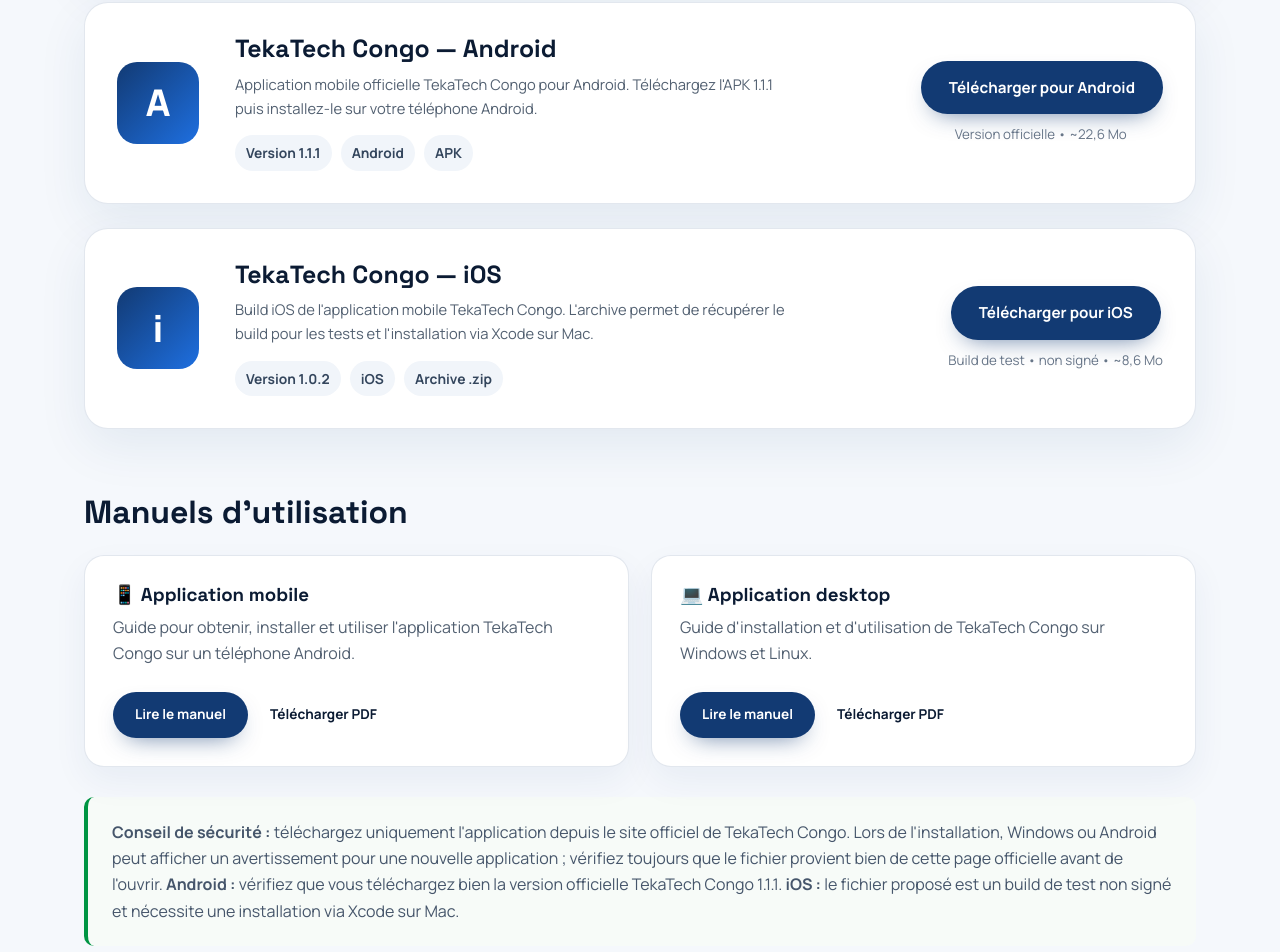
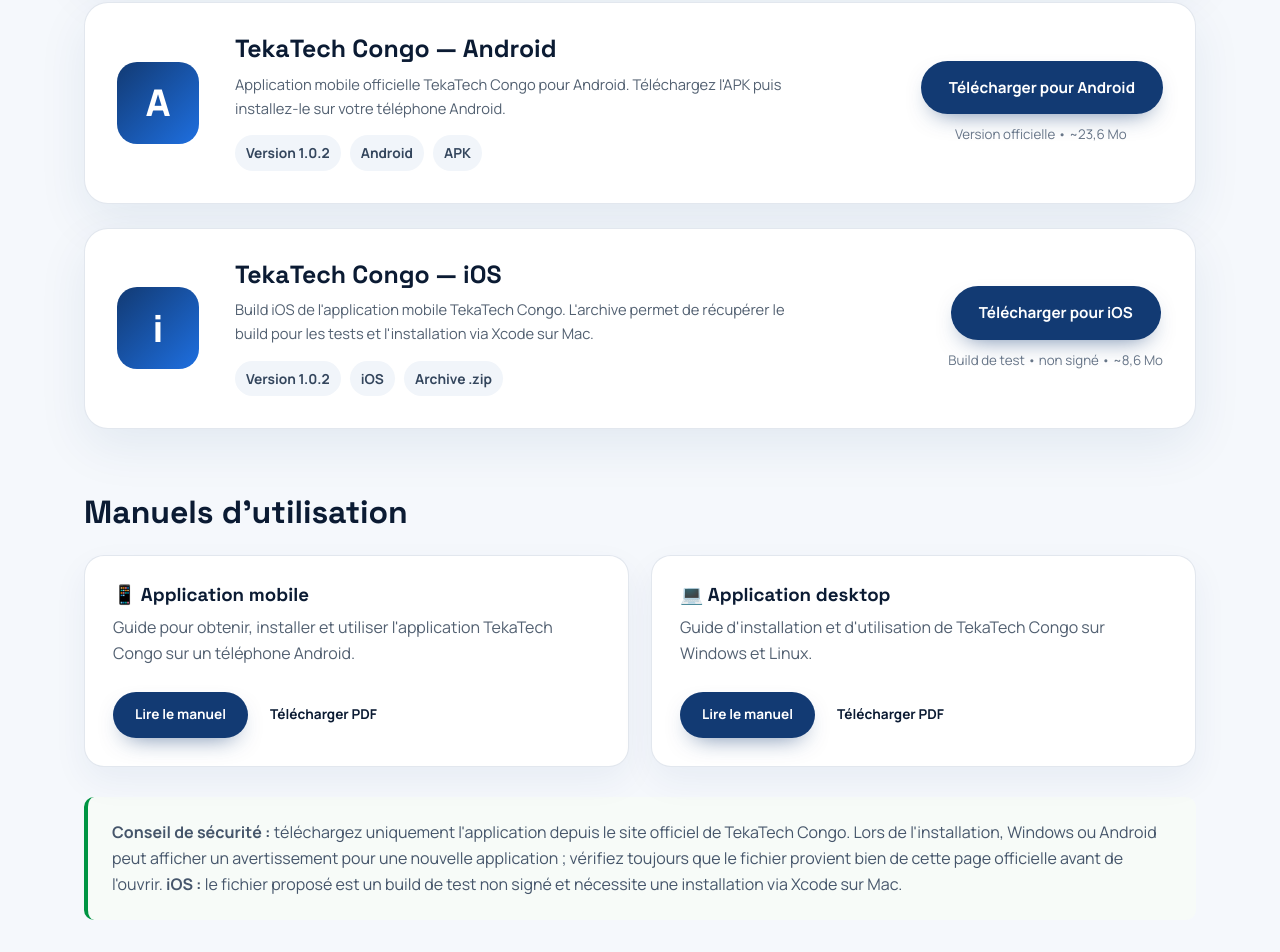
Before and after one commit to INFOTELCOM/Teka-Tech-Congo, a plain HTML site: page applications.html in a window 1280 px wide. Shown: the part 960-1912 px from the top of the page. Drawn offline with Linux system fonts and the light colour scheme.

```diff
--- a/applications.html
+++ b/applications.html
@@ -44,13 +44,13 @@
 <section class="apps-section"><div class="wrap">
 <article class="app-card"><div class="app-icon" aria-hidden="true">T</div><div><h2>TekaTech Congo Setup</h2><p>Application officielle TekaTech Congo pour Windows. Téléchargez l'installateur puis lancez-le pour commencer l'installation.</p><div class="app-meta"><span>Version 1.0.0</span><span>Windows</span><span>Installateur .exe</span></div></div><div class="download-box"><a class="btn btn-primary" href="downloads/TekaTech-Congo-Setup-1.0.0.exe" download>Télécharger</a><small>Version officielle • ~79 Mo</small></div></article>
 <article class="app-card" style="margin-top:24px"><div class="app-icon" aria-hidden="true">L</div><div><h2>TekaTech Congo — Linux</h2><p>Application officielle TekaTech Congo pour Linux. Téléchargez le fichier AppImage, autorisez son exécution puis ouvrez-le directement.</p><div class="app-meta"><span>Version 1.0.0</span><span>Linux</span><span>AppImage</span></div></div><div class="download-box"><a class="btn btn-primary" href="downloads/TekaTech-Congo-1.0.0-linux.AppImage" download>Télécharger pour Linux</a><small>Version officielle • AppImage</small></div></article>
-<article class="app-card" style="margin-top:24px"><div class="app-icon" aria-hidden="true">A</div><div><h2>TekaTech Congo — Android</h2><p>Application mobile officielle TekaTech Congo pour Android. Téléchargez l'APK 1.1.1 puis installez-le sur votre téléphone Android.</p><div class="app-meta"><span>Version 1.1.1</span><span>Android</span><span>APK</span></div></div><div class="download-box"><a class="btn btn-primary" href="downloads/TekaTech-Congo-Mobile-1.1.1.apk" download>Télécharger pour Android</a><small>Version officielle • ~22,6 Mo</small></div></article>
+<article class="app-card" style="margin-top:24px"><div class="app-icon" aria-hidden="true">A</div><div><h2>TekaTech Congo — Android</h2><p>Application mobile officielle TekaTech Congo pour Android. Téléchargez l'APK puis installez-le sur votre téléphone Android.</p><div class="app-meta"><span>Version 1.0.2</span><span>Android</span><span>APK</span></div></div><div class="download-box"><a class="btn btn-primary" href="downloads/TekaTech-Congo-Mobile-1.0.2.apk" download>Télécharger pour Android</a><small>Version officielle • ~23,6 Mo</small></div></article>
 <article class="app-card" style="margin-top:24px"><div class="app-icon" aria-hidden="true">i</div><div><h2>TekaTech Congo — iOS</h2><p>Build iOS de l'application mobile TekaTech Congo. L'archive permet de récupérer le build pour les tests et l'installation via Xcode sur Mac.</p><div class="app-meta"><span>Version 1.0.2</span><span>iOS</span><span>Archive .zip</span></div></div><div class="download-box"><a class="btn btn-primary" href="downloads/TekaTech-Congo-iOS-1.0.2.zip" download>Télécharger pour iOS</a><small>Build de test • non signé • ~8,6 Mo</small></div></article>
 <h2 class="manuals-title">Manuels d'utilisation</h2><div class="manual-grid">
 <article class="manual-card"><h3>📱 Application mobile</h3><p>Guide pour obtenir, installer et utiliser l'application TekaTech Congo sur un téléphone Android.</p><a class="btn btn-primary btn-small" href="manuels/TekaTech-Congo-Manuel-Mobile.pdf" target="_blank">Lire le manuel</a><a class="btn btn-secondary btn-small" href="manuels/TekaTech-Congo-Manuel-Mobile.pdf" download>Télécharger PDF</a></article>
 <article class="manual-card"><h3>💻 Application desktop</h3><p>Guide d'installation et d'utilisation de TekaTech Congo sur Windows et Linux.</p><a class="btn btn-primary btn-small" href="manuels/TekaTech-Congo-Manuel-Desktop.pdf" target="_blank">Lire le manuel</a><a class="btn btn-secondary btn-small" href="manuels/TekaTech-Congo-Manuel-Desktop.pdf" download>Télécharger PDF</a></article>
 </div>
-<div class="apps-note"><strong>Conseil de sécurité :</strong> téléchargez uniquement l'application depuis le site officiel de TekaTech Congo. Lors de l'installation, Windows ou Android peut afficher un avertissement pour une nouvelle application ; vérifiez toujours que le fichier provient bien de cette page officielle avant de l'ouvrir. <strong>Android :</strong> vérifiez que vous téléchargez bien la version officielle TekaTech Congo 1.1.1. <strong>iOS :</strong> le fichier proposé est un build de test non signé et nécessite une installation via Xcode sur Mac.</div>
+<div class="apps-note"><strong>Conseil de sécurité :</strong> téléchargez uniquement l'application depuis le site officiel de TekaTech Congo. Lors de l'installation, Windows ou Android peut afficher un avertissement pour une nouvelle application ; vérifiez toujours que le fichier provient bien de cette page officielle avant de l'ouvrir. <strong>iOS :</strong> le fichier proposé est un build de test non signé et nécessite une installation via Xcode sur Mac.</div>
 </div></section></main>
 <footer class="site-footer"><div class="wrap"><p>© TekaTech Congo — INFOTELCOM. Tous droits réservés.</p></div></footer>
 <script src="script.js"></script>
```
